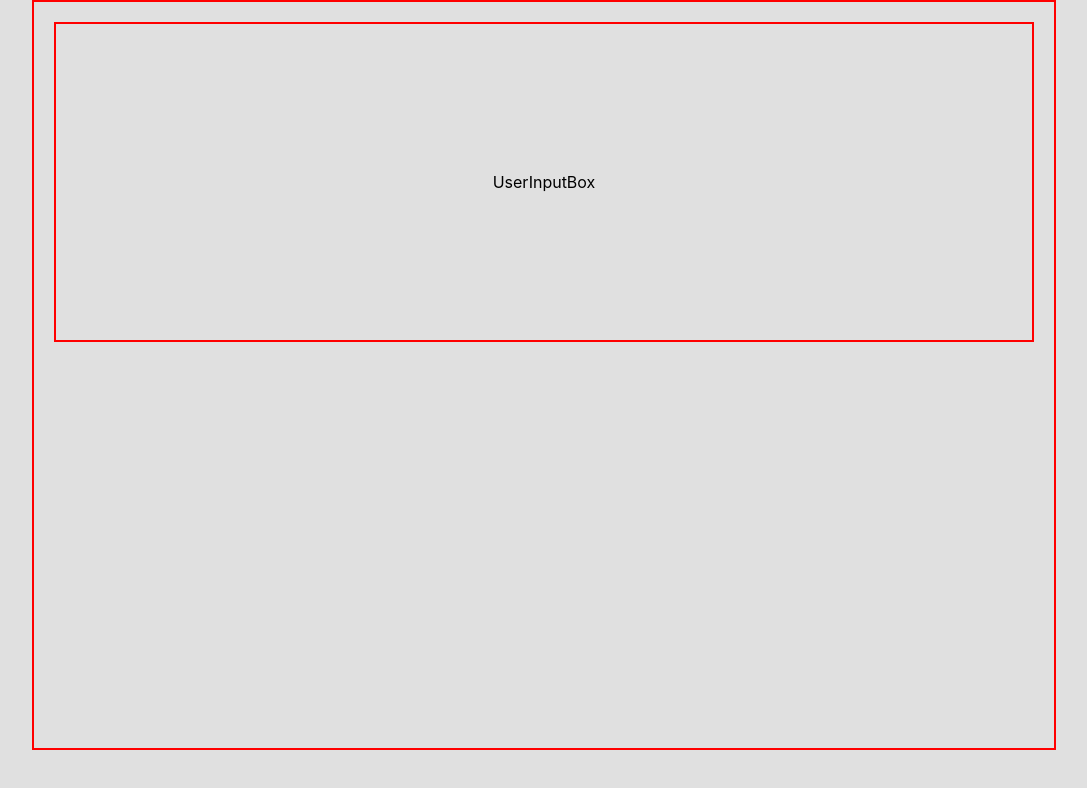
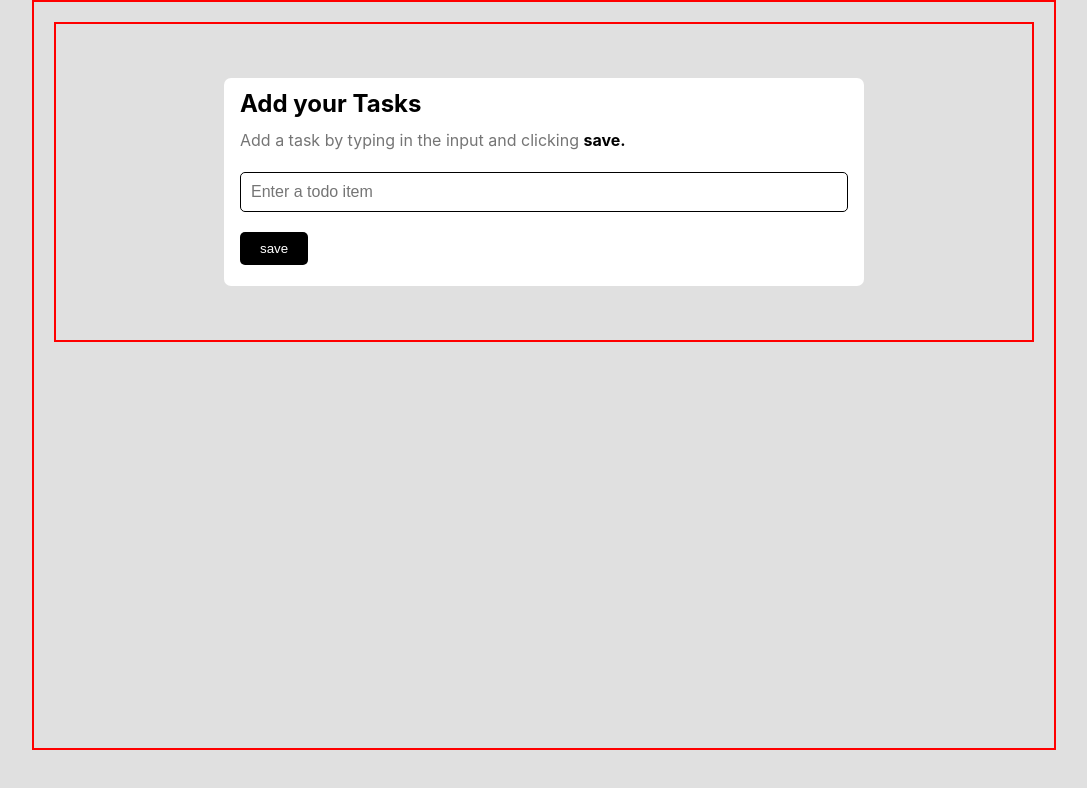
Before and after one commit to SayidMushtaQ/TodoMate-CLI, a React (Vite) app: page / in a window 1280 px wide. Shown: the top 788 px of the page, without its empty margins (96-1183 px from the left). Built offline with nearby package versions, Linux system fonts and the light colour scheme.

Commit message:
Add User input Todo box

```diff
--- a/src/components/userInputBox.component.tsx
+++ b/src/components/userInputBox.component.tsx
@@ -1,6 +1,26 @@
-
+import style from "../styles/userInput.module.css";
 export default function UserInputBox() {
   return (
-    <div>UserInputBox</div>
-  )
+    <div className={style.userInputBox}>
+      <div className={style.userInputsSubBox}>
+        <section className={style.userInputsHeading}>
+          <h1>Add your Tasks</h1>
+          <p>
+            Add a task by typing in the input and clicking <b>save.</b>
+          </p>
+        </section>
+        <div className={style.userInputFormBox}>
+          <form action="#">
+            <input
+              type="text"
+              name="todo"
+              id="todo"
+              placeholder="Enter a todo item"
+            />
+            <button>save</button>
+          </form>
+        </div>
+      </div>
+    </div>
+  );
 }
--- a/src/index.css
+++ b/src/index.css
@@ -6,9 +6,13 @@
   --secondary-background:#E0E0E0;
   --primary-txt:#000000;
   --secondary-txt:#757575;
-  --box-padding:8px 10px;
+  --border-dark:#000000;
+  --box-padding:8px 16px;
   --box-margin:10px;
-  --box-radious:15px;
+  --box-border-radius:7px;
+  --primary-button:#000000;
+  --secondary-button:#1a1919;
+  --button-padding:9px 20px;
   font-synthesis: none;
   text-rendering: optimizeLegibility;
   -webkit-font-smoothing: antialiased;
@@ -26,3 +30,17 @@ body{
   background-color: var(--secondary-background);
   color: var(--primary-txt);
 }
+
+input{
+  outline: none;
+  border: none;
+}
+
+button{
+  background-color: var(--primary-button);
+  color: white;
+  border: none;
+}
+button:hover{
+  background-color: var(--secondary-button);
+}
--- /dev/null
+++ b/src/styles/userInput.module.css
@@ -0,0 +1,48 @@
+.userInputBox{
+    width: 40rem;
+    background-color: var(--primary-background);
+    padding: var(--box-padding);
+    margin: var(--box-margin);
+    border-radius: var(--box-border-radius);
+}
+
+.userInputsSubBox{
+    width: 100%;
+    display: flex;
+    justify-content: center;
+    align-items: self-start;
+    flex-direction: column;
+    gap: 20px;
+}
+.userInputFormBox{
+    align-self: stretch;
+    margin-bottom: 0.8rem;
+}
+.userInputsHeading > h1{
+    margin-bottom: 0.4rem;
+    color: var( --primary-txt);
+}
+.userInputsHeading > p {
+    color: var( --secondary-txt);
+}
+.userInputsHeading > p b{
+    color: var(--primary-txt);
+}
+.userInputFormBox > form {
+    display: flex;
+    flex-direction: column;
+    gap: 20px;
+}
+.userInputFormBox > form > input[type='text']{
+    width: 100%;
+    padding: 10px;
+    border: 1px solid var(--border-dark);
+    border-radius: 5px;
+    font-size: 1rem;
+}
+.userInputFormBox > form > button{
+    align-self: self-start;
+    padding: var(--button-padding);
+    border-radius: 5px;
+    cursor: pointer;
+}
```
Also changed, not shown: src/App.css (line endings or trailing spaces).
